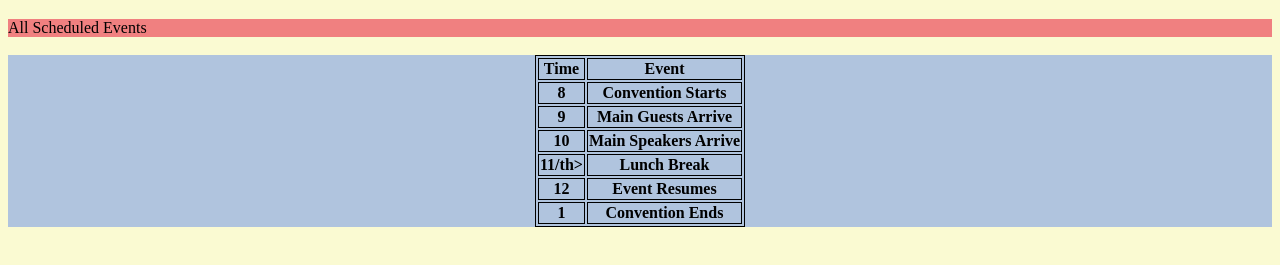
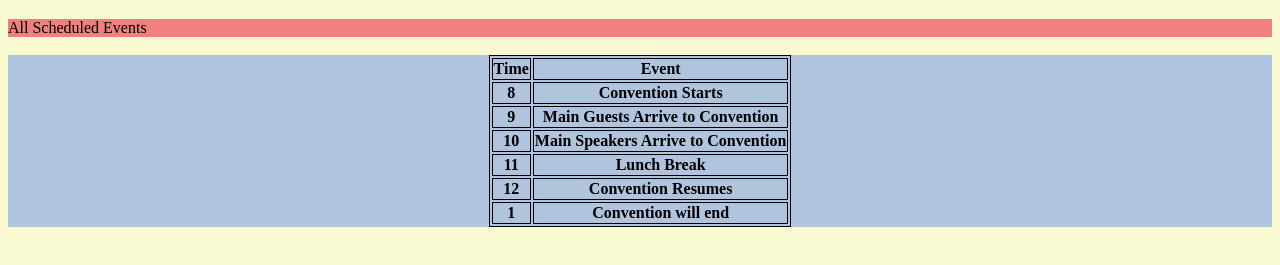
Before and after one commit to Vikramv2789/Level2ProjectJS, a plain HTML site: page events.html in a window 1280 px wide. Shown: the part 61-326 px from the top of the page. Drawn offline with Linux system fonts and the light colour scheme.

Commit message:
Add files via upload

```diff
--- a/events.html
+++ b/events.html
@@ -42,23 +42,23 @@
             </tr>
             <tr>
                 <th>9</th>
-                <th>Main Guests Arrive</th>
+                <th>Main Guests Arrive to Convention </th>
             </tr>
             <tr>
                 <th>10</th>
-                <th>Main Speakers Arrive</th>
+                <th>Main Speakers Arrive to Convention</th>
             </tr>
             <tr>
-                <th>11/th>
+                <th>11</th>
                 <th>Lunch Break</th>
             </tr>
             <tr>
                 <th>12</th>
-                <th>Event Resumes</th>
+                <th>Convention Resumes</th>
             </tr>
             <tr>
                 <th>1</th>
-                <th>Convention Ends</th>
+                <th>Convention will end</th>
             </tr>
         </table>
     </div>
```
